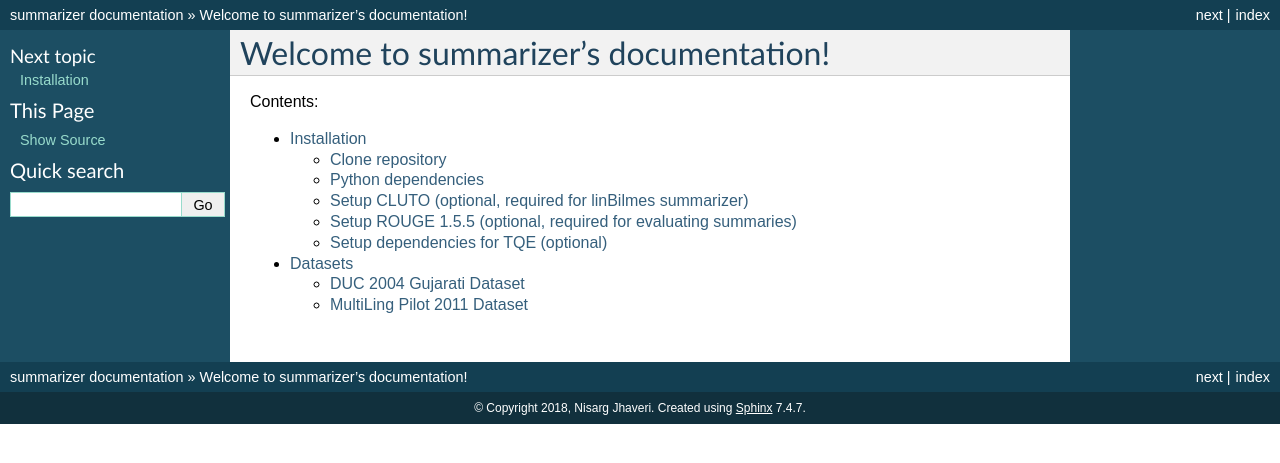
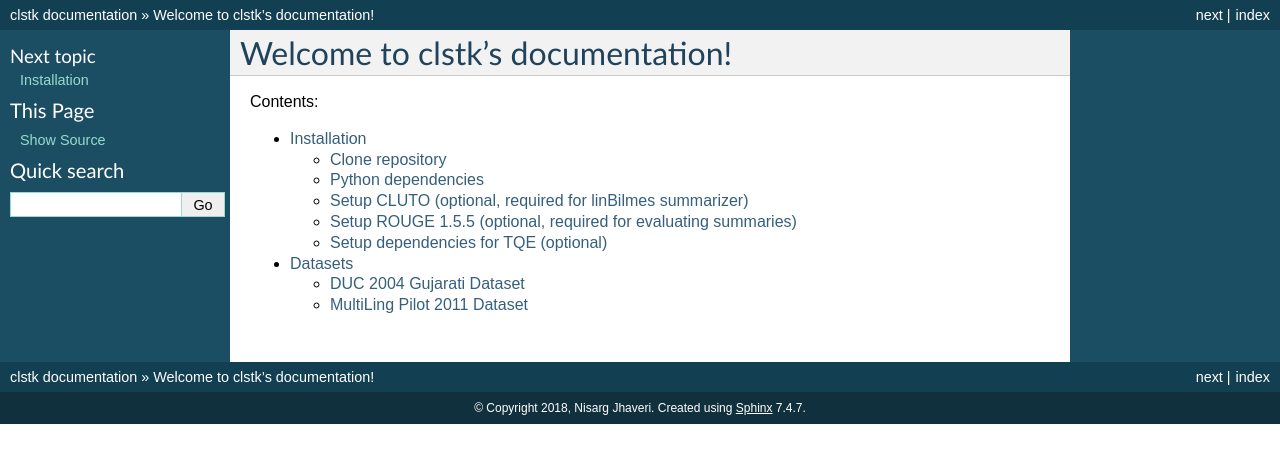
Before and after one commit to nisargjhaveri/clstk, a Sphinx documentation site: the page built from docs/index.rst, in a window 1280 px wide. Shown: the top 463 px of the page. Built offline with Sphinx 7.4.7, drawn with Linux system fonts in a browser that asks for light colours.

Commit message:
Update docs, rename summarization to clstk

```diff
--- a/docs/conf.py
+++ b/docs/conf.py
@@ -19,7 +19,7 @@
 
 # -- Project information -----------------------------------------------------
 
-project = u'summarizer'
+project = u'clstk'
 copyright = u'2018, Nisarg Jhaveri'
 author = u'Nisarg Jhaveri'
 
@@ -100,7 +100,7 @@ html_static_path = ['_static']
 # -- Options for HTMLHelp output ---------------------------------------------
 
 # Output file base name for HTML help builder.
-htmlhelp_basename = 'summarizerdoc'
+htmlhelp_basename = 'clstkdoc'
 
 
 # -- Options for LaTeX output ------------------------------------------------
@@ -127,7 +127,7 @@ latex_elements = {
 # (source start file, target name, title,
 #  author, documentclass [howto, manual, or own class]).
 latex_documents = [
-    (master_doc, 'summarizer.tex', u'summarizer Documentation',
+    (master_doc, 'clstk.tex', u'clstk Documentation',
      u'Nisarg Jhaveri', 'manual'),
 ]
 
@@ -137,7 +137,7 @@ latex_documents = [
 # One entry per manual page. List of tuples
 # (source start file, name, description, authors, manual section).
 man_pages = [
-    (master_doc, 'summarizer', u'summarizer Documentation',
+    (master_doc, 'clstk', u'clstk Documentation',
      [author], 1)
 ]
 
@@ -148,8 +148,8 @@ man_pages = [
 # (source start file, target name, title, author,
 #  dir menu entry, description, category)
 texinfo_documents = [
-    (master_doc, 'summarizer', u'summarizer Documentation',
-     author, 'summarizer', 'One line description of project.',
+    (master_doc, 'clstk', u'clstk Documentation',
+     author, 'clstk', 'One line description of project.',
      'Miscellaneous'),
 ]
 
--- a/docs/index.rst
+++ b/docs/index.rst
@@ -1,9 +1,9 @@
-.. summarizer documentation master file, created by
+.. clstk documentation master file, created by
    sphinx-quickstart on Sun May 27 09:08:29 2018.
    You can adapt this file completely to your liking, but it should at least
    contain the root `toctree` directive.
 
-Welcome to summarizer's documentation!
+Welcome to clstk's documentation!
 ======================================
 
 .. toctree::
--- a/docs/install.rst
+++ b/docs/install.rst
@@ -5,7 +5,7 @@ Clone repository
 ----------------
 .. code-block:: bash
 
- $ git clone https://github.com/nisargjhaveri/summarizer
+ $ git clone https://github.com/nisargjhaveri/clstk
 
 
 Python dependencies
```
Also changed, not shown: 2 other files.
